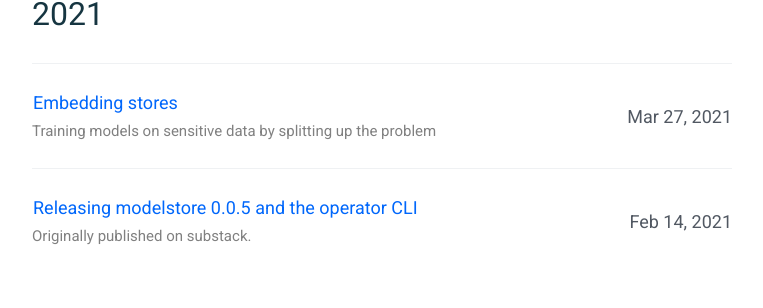
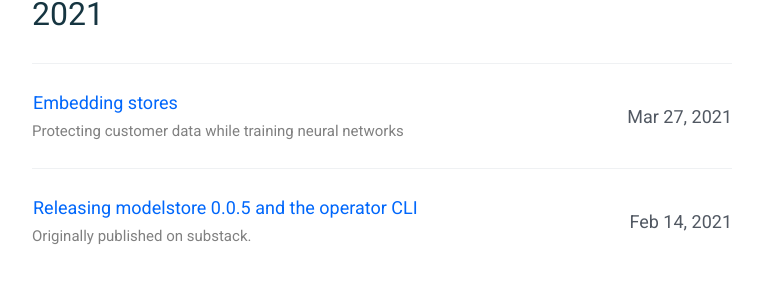
Before and after one commit to nlathia/nlathia.github.io, a Jekyll site: the page built from index.html, in a window 1280 px wide and 900 px high. Shown: the part 360-668 px from the top of the window, without its empty margins (258-1021 px from the left). Built offline with Jekyll 4.4.1, drawn with Linux system fonts in a browser that asks for light colours.

Commit message:
Update tagline

```diff
--- a/_posts/2021-03-27-Embeddings.md
+++ b/_posts/2021-03-27-Embeddings.md
@@ -1,7 +1,7 @@
 ---
 layout: post
 title: "Embedding stores"
-description: Training models on sensitive data by splitting up the problem
+description: Protecting customer data while training neural networks
 categories: [machine-learning]
 ---
 
```
